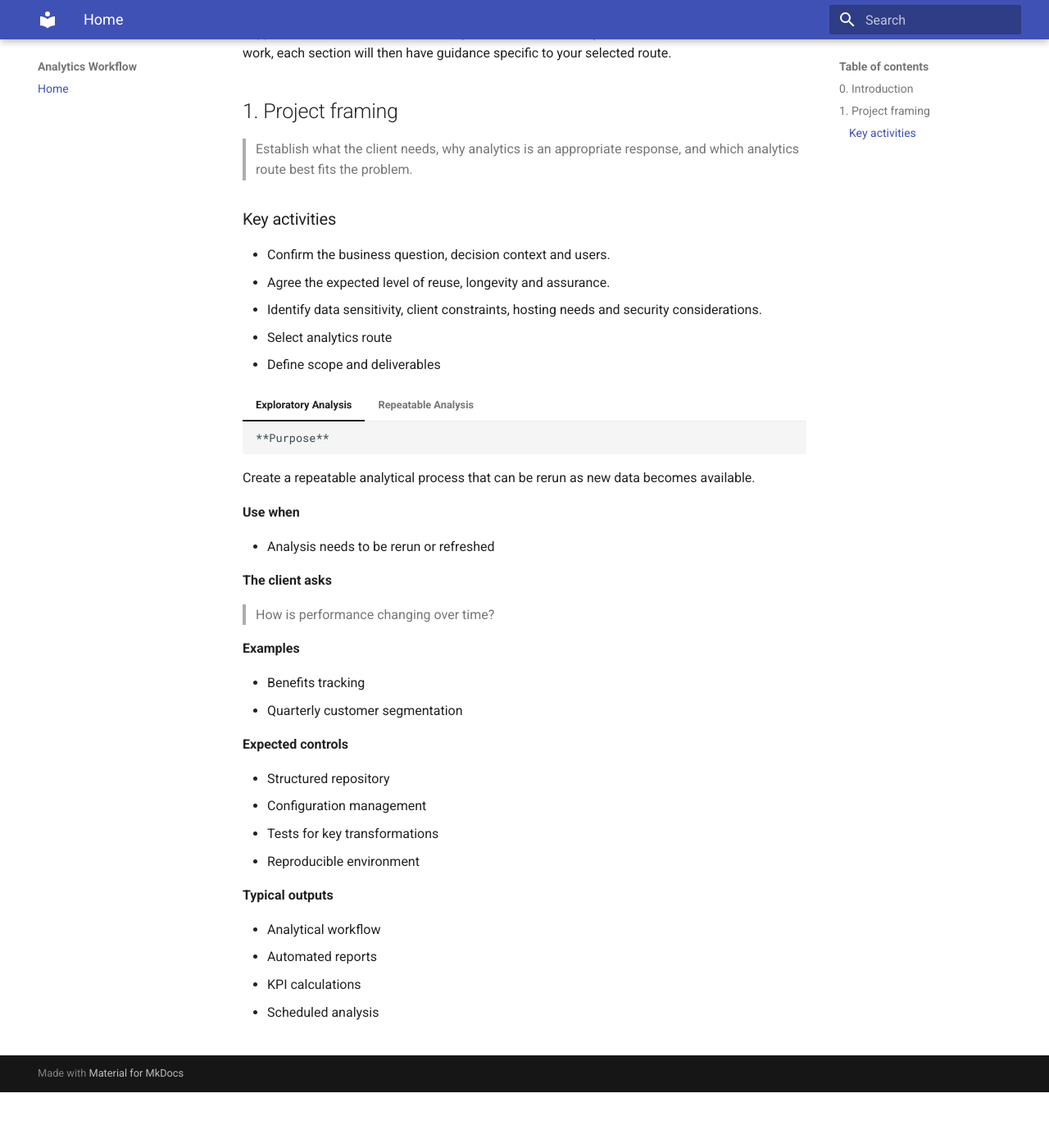
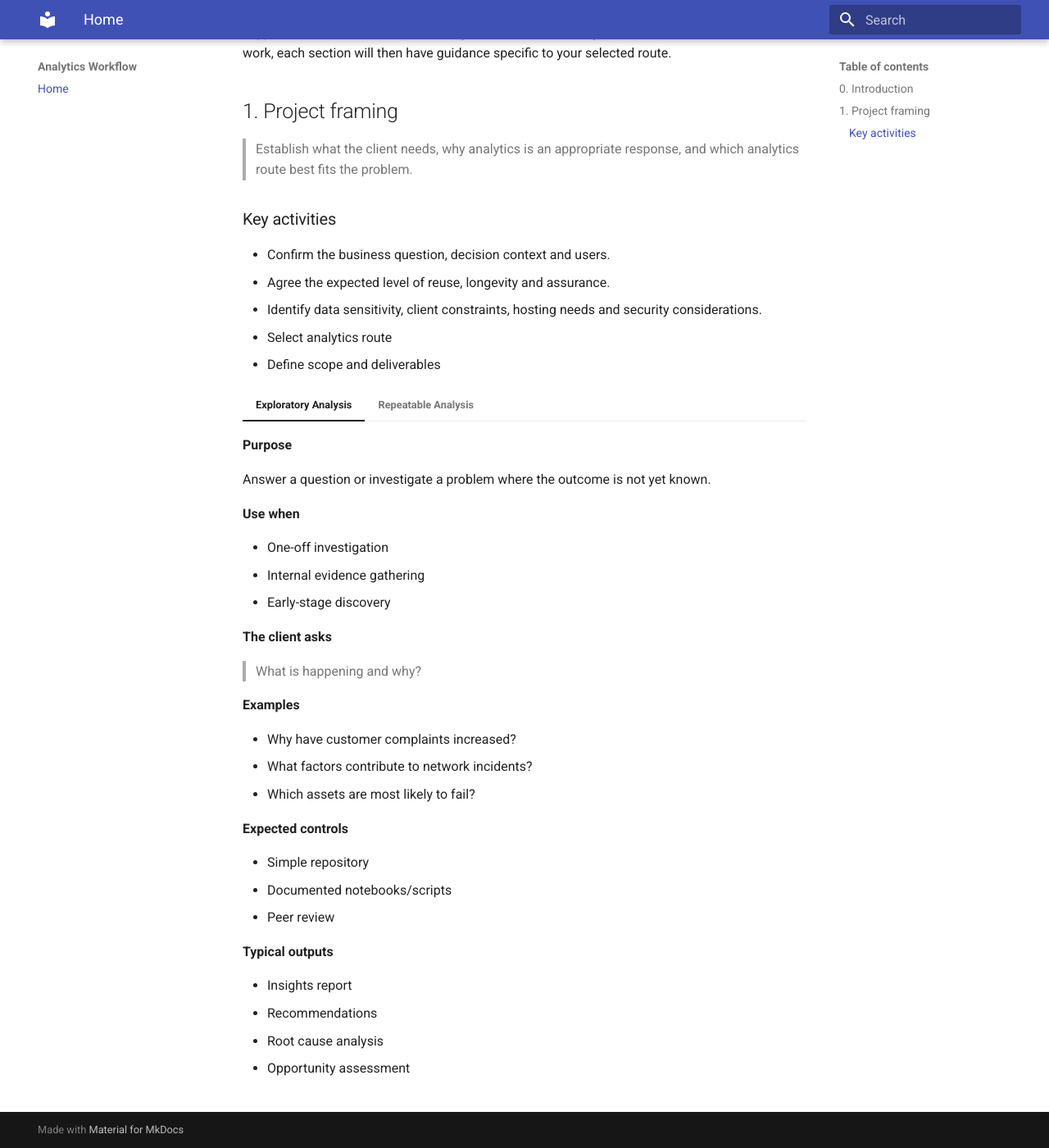
Before and after one commit to wshepghd/laughing-guacamole, an MkDocs documentation site: the page built from docs/index.md, in a window 1280 px wide and 1400 px high, scrolled down 348 px. Shown: the whole window at 82% size. Built offline with MkDocs 1.6.1 and Material for MkDocs 9.7.7, drawn with Linux system fonts in a browser that asks for light colours; before the commit the page ends 1680 px from its top, so only the background shows below that.

Commit message:
Update index.md

```diff
--- a/docs/index.md
+++ b/docs/index.md
@@ -18,7 +18,43 @@ This workflow is intended for projects where data is used to explore, explain, p
 
 === "Exploratory Analysis"
 
-        **Purpose**
+    **Purpose**
+
+    Answer a question or investigate a problem where the outcome is not yet known.
+
+    **Use when**
+
+    - One-off investigation
+    - Internal evidence gathering
+    - Early-stage discovery
+
+    **The client asks**
+
+    > What is happening and why?
+
+    **Examples**
+
+    - Why have customer complaints increased?
+    - What factors contribute to network incidents?
+    - Which assets are most likely to fail?
+
+    **Expected controls**
+
+    - Simple repository
+    - Documented notebooks/scripts
+    - Peer review
+
+    **Typical outputs**
+
+    - Insights report
+    - Recommendations
+    - Root cause analysis
+    - Opportunity assessment
+
+
+=== "Repeatable Analysis"
+
+    **Purpose**
 
     Create a repeatable analytical process that can be rerun as new data becomes available.
 
@@ -48,7 +84,3 @@ This workflow is intended for projects where data is used to explore, explain, p
     - Automated reports
     - KPI calculations
     - Scheduled analysis
-
-=== "Repeatable Analysis"
-
-    Content for tab 2.
```
